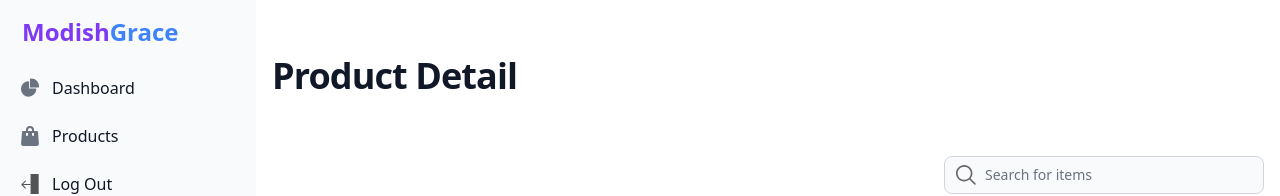
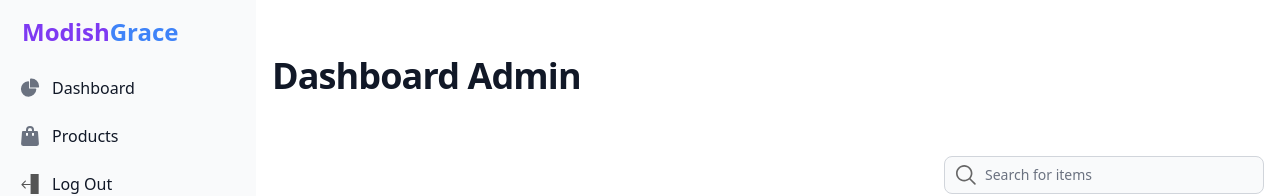
Before and after one commit to NadyaAfriyaniAzmi/mini-project, a React (Vite) app: page /dashboardAdmin in a window 1280 px wide. Shown: the top 196 px of the page. Built offline with nearby package versions, Linux system fonts and the light colour scheme; no server answers; sample sign-in values are in the browser's storage; the HTML template or start-up script is replaced by a standard one.

Commit message:
Update Dashbooard Admin

```diff
--- a/src/pages/Cart.jsx
+++ b/src/pages/Cart.jsx
@@ -15,7 +15,6 @@ function Cart() {
   const [selectedItemIndex, setSelectedItemIndex] = useState(null);
 
   const handleRemoveItem = (itemId) => {
-    // Dispatch the removeItem action with the item ID
     dispatch(removeItem(itemId));
   };
 
--- a/src/pages/DashboardAdmin.jsx
+++ b/src/pages/DashboardAdmin.jsx
@@ -59,7 +59,7 @@ function DashboardAdmin() {
       <Sidebar />
       <div className="p-4 sm:ml-64">
         <h2 className="mb-4 text-3xl font-extrabold leading-none tracking-tight text-gray-900 md:text-4xl dark:text-white py-10">
-          Product Detail
+          Dashboard Admin
         </h2>
         <div className="flex justify-end">
           <Search
```
